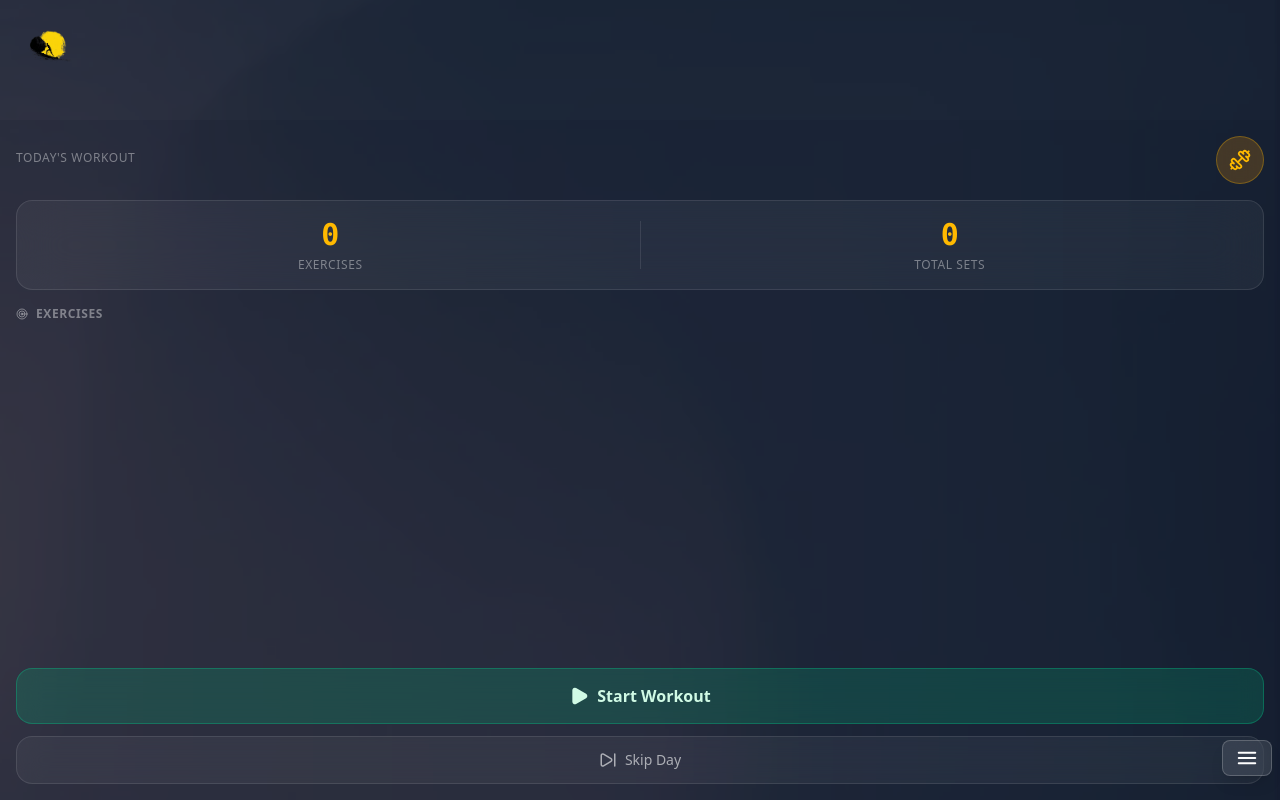
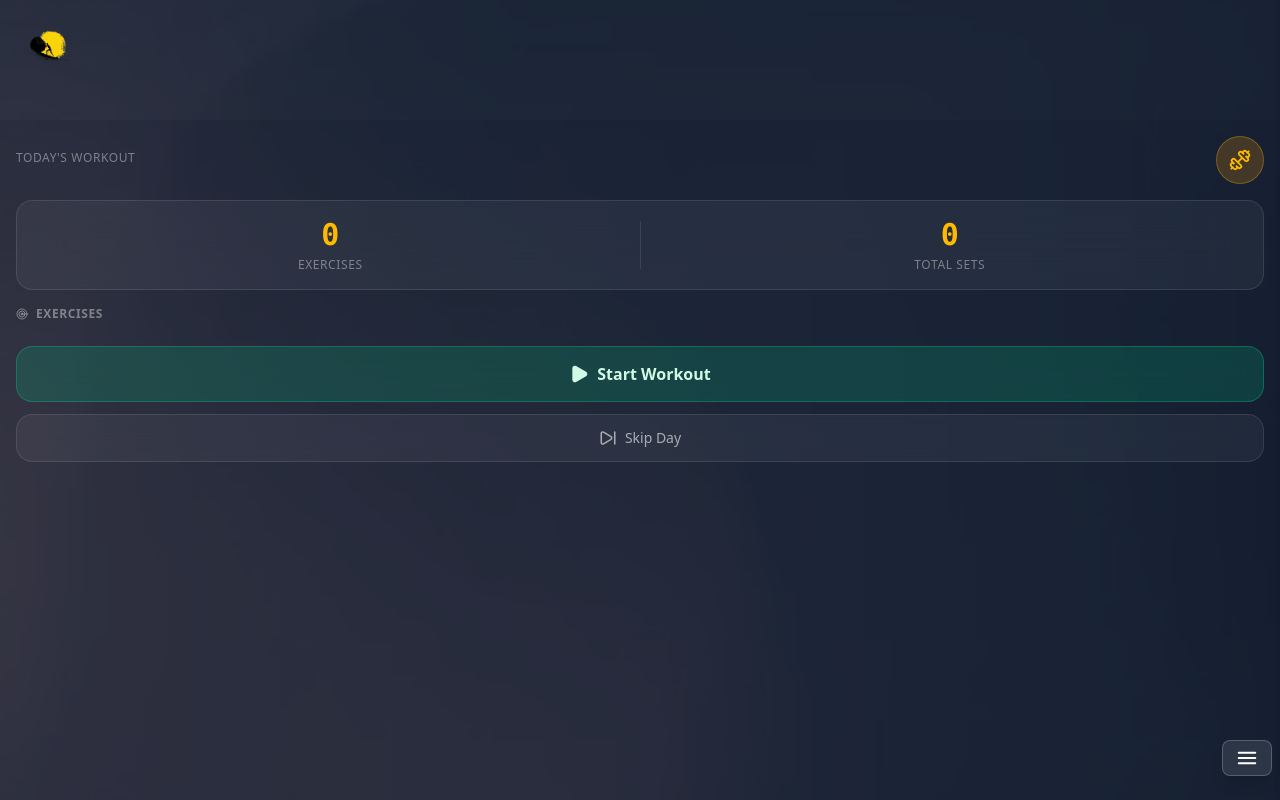
Before and after one commit to Fr1endly/resistance-diary, a React (Vite) app: page /overview in a window 1280 px wide. Built offline with nearby package versions, Linux system fonts and the light colour scheme.

Commit message:
fix: Safari flexbox height issue in PageLayout bottom section by removing flex-1

```diff
--- a/src/components/ui/PageLayout.tsx
+++ b/src/components/ui/PageLayout.tsx
@@ -113,7 +113,7 @@ const PageLayout = ({
                             transition={{ duration: 0.35, ease: "easeInOut" }}
                             {...fadeAnimation}
                         >
-                            <div className="w-full flex-1 flex flex-col justify-start items-start overflow-clip">
+                            <div className="w-full flex flex-col justify-start items-start overflow-clip">
                                 {bottomUpper}
                             </div>
 
--- a/src/routes/training/index.tsx
+++ b/src/routes/training/index.tsx
@@ -119,7 +119,7 @@ const FloatingControls = memo(({
 
         <div className="flex-1 flex flex-col items-center">
           <div className={cn(
-            "w-full rounded-xl overflow-hidden mb-1",
+            "w-full rounded-xl overflow-hidden mb-1 ",
             "bg-white/5 border border-white/10"
           )}>
             <SpinnerPicker
```
